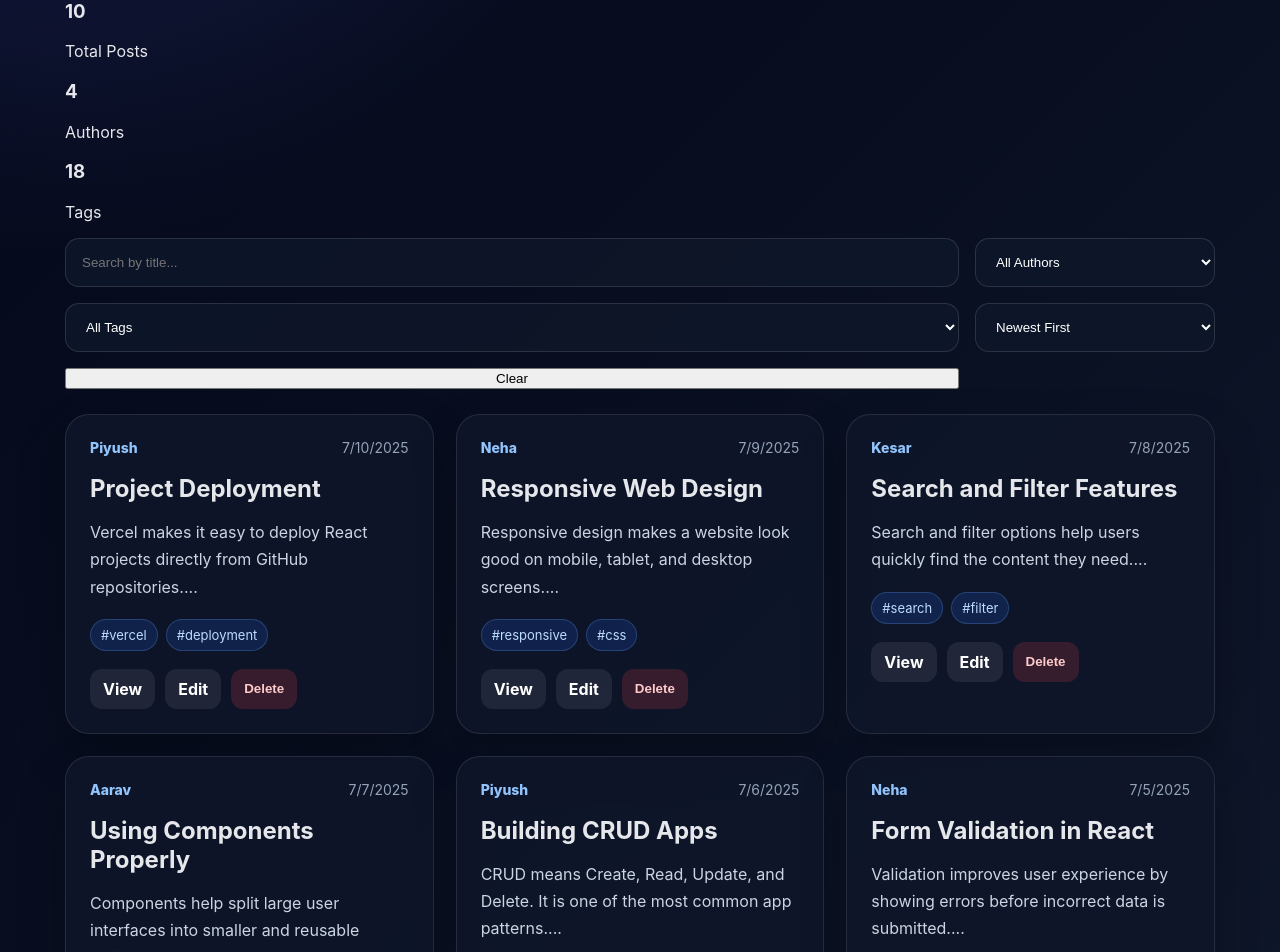
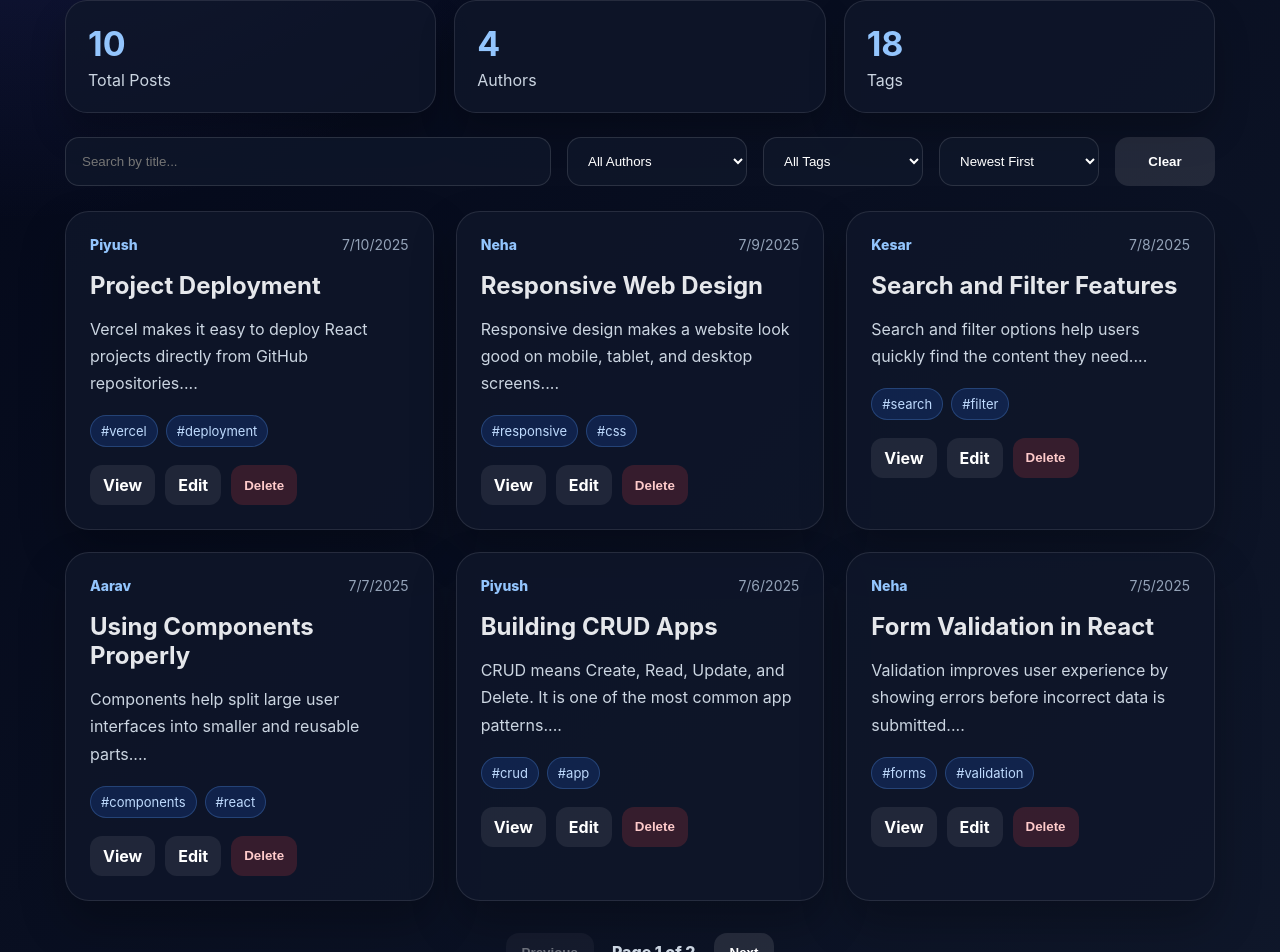
Before and after one commit to Kesarkarale/post-management-system, a React (Vite) app: page / in a window 1280 px wide. Shown: the part 471-1423 px from the top of the page. Built offline with nearby package versions, Linux system fonts and the light colour scheme.

Commit message:
Update styles.css

```diff
--- a/src/styles.css
+++ b/src/styles.css
@@ -299,3 +299,150 @@ textarea:focus {
     grid-template-columns: 1fr;
   }
 }
+.statsGrid {
+  display: grid;
+  grid-template-columns: repeat(3, 1fr);
+  gap: 18px;
+  margin-bottom: 24px;
+}
+
+.statCard {
+  background: rgba(15, 23, 42, 0.82);
+  border: 1px solid rgba(255, 255, 255, 0.1);
+  padding: 22px;
+  border-radius: 22px;
+  box-shadow: 0 20px 35px rgba(0, 0, 0, 0.22);
+}
+
+.statCard h3 {
+  font-size: 34px;
+  margin: 0;
+  color: #93c5fd;
+}
+
+.statCard p {
+  margin: 6px 0 0;
+  color: #cbd5e1;
+}
+
+.upgradedToolbar {
+  grid-template-columns: 1.4fr 180px 160px 160px 100px;
+}
+
+.clearBtn {
+  border: none;
+  border-radius: 14px;
+  font-weight: 800;
+  color: white;
+  background: rgba(255, 255, 255, 0.1);
+  cursor: pointer;
+}
+
+.toast {
+  position: fixed;
+  top: 90px;
+  right: 30px;
+  z-index: 50;
+  background: linear-gradient(135deg, #22c55e, #16a34a);
+  color: white;
+  padding: 14px 20px;
+  border-radius: 14px;
+  font-weight: 800;
+  box-shadow: 0 20px 40px rgba(22, 163, 74, 0.35);
+  animation: fadeUp 0.3s ease;
+}
+
+.modalOverlay {
+  position: fixed;
+  inset: 0;
+  z-index: 40;
+  background: rgba(2, 6, 23, 0.75);
+  backdrop-filter: blur(8px);
+  display: grid;
+  place-items: center;
+  padding: 20px;
+}
+
+.modalBox {
+  width: min(420px, 100%);
+  background: #0f172a;
+  border: 1px solid rgba(255, 255, 255, 0.12);
+  padding: 28px;
+  border-radius: 24px;
+  box-shadow: 0 30px 70px rgba(0, 0, 0, 0.45);
+  animation: fadeUp 0.3s ease;
+}
+
+.modalBox h2 {
+  margin-top: 0;
+}
+
+.modalBox p {
+  color: #cbd5e1;
+}
+
+.modalActions {
+  display: flex;
+  justify-content: flex-end;
+  gap: 12px;
+  margin-top: 24px;
+}
+
+.cancelBtn,
+.dangerBtn,
+.pagination button {
+  border: none;
+  padding: 12px 16px;
+  border-radius: 13px;
+  color: white;
+  font-weight: 800;
+  cursor: pointer;
+}
+
+.cancelBtn {
+  background: rgba(255, 255, 255, 0.1);
+}
+
+.dangerBtn {
+  background: linear-gradient(135deg, #ef4444, #b91c1c);
+}
+
+.pagination {
+  margin: 32px 0;
+  display: flex;
+  justify-content: center;
+  align-items: center;
+  gap: 18px;
+}
+
+.pagination button {
+  background: rgba(255, 255, 255, 0.1);
+}
+
+.pagination button:disabled {
+  opacity: 0.4;
+  cursor: not-allowed;
+}
+
+.pagination span {
+  color: #cbd5e1;
+  font-weight: 800;
+}
+
+.upgradedEmpty h2 {
+  margin-top: 0;
+}
+
+@media (max-width: 950px) {
+  .statsGrid {
+    grid-template-columns: 1fr;
+  }
+
+  .upgradedToolbar {
+    grid-template-columns: 1fr;
+  }
+
+  .clearBtn {
+    padding: 14px;
+  }
+}
```
